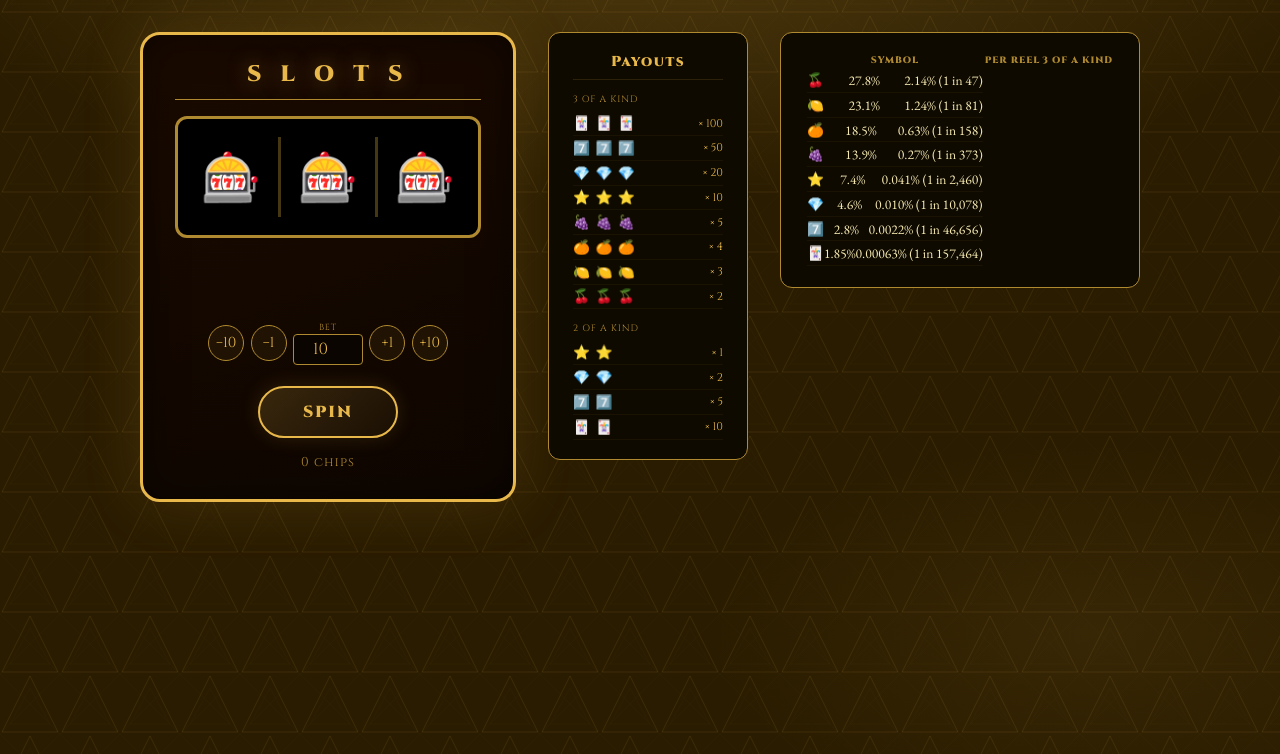
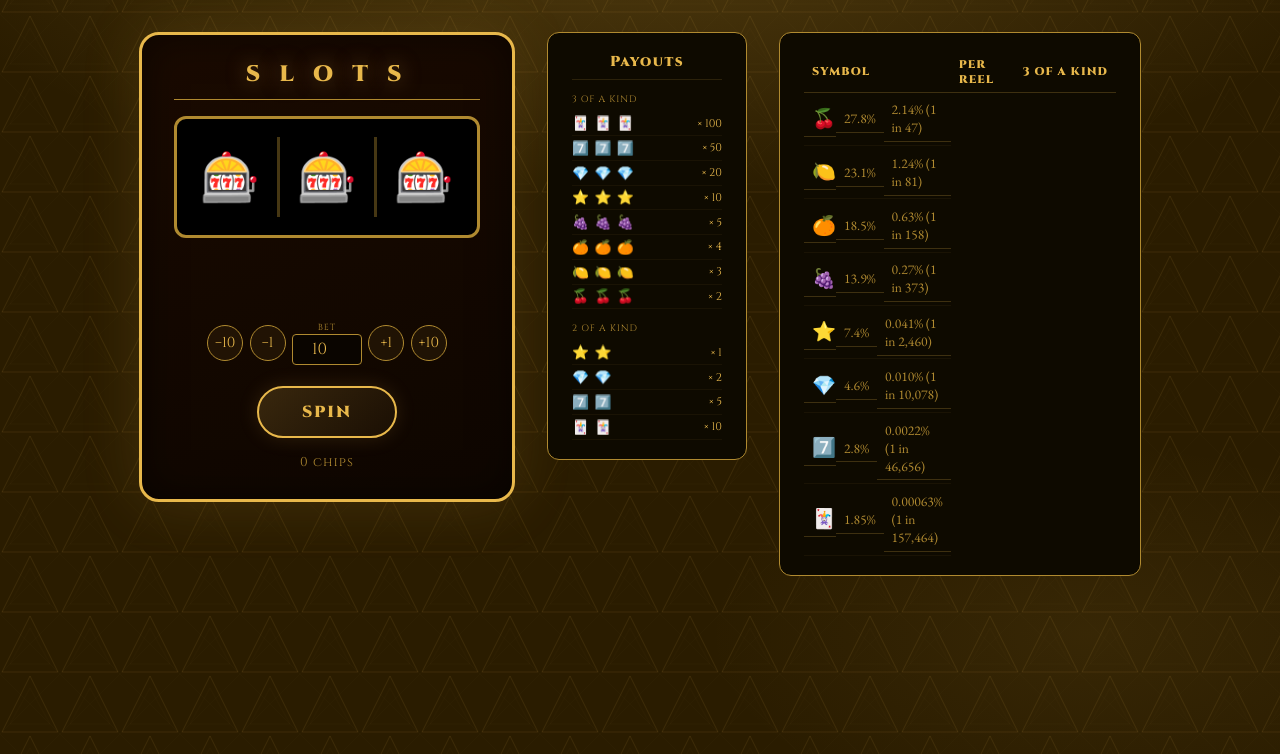
Before and after one commit to TheOrangeCow/library, a Flask app: page /slots in a window 1280 px wide. Shown: the part 46-800 px from the top of the page. Run offline with Flask 3, Linux system fonts and the light colour scheme; the visitor is signed in with stand-in values (Sample User, id 1); parts of the project's set-up code (start-up, migrations or seed data) failed here and were passed over.

Commit message:
updateup

```diff
--- a/slots/static/style.css
+++ b/slots/static/style.css
@@ -1,3 +1,4 @@
+@import url('/pooheads/static/style.css');
 body {
     overflow: auto !important;
 }
@@ -338,3 +339,31 @@ body {
     font-size: 0.7rem;
     color: var(--gold);
 }
+
+#payout-table table {
+    width: 100%;
+    border-collapse: collapse;
+}
+
+#payout-table th {
+    color: var(--gold);
+    font-family: 'Cinzel', serif;
+    font-size: 0.7rem;
+    text-align: left;
+    padding: 0.3rem 0.5rem;
+    border-bottom: 1px solid var(--glass-border);
+}
+
+#payout-table td {
+    color: var(--gold-dim);
+    font-family: 'EB Garamond', serif;
+    font-size: 0.85rem;
+    padding: 0.3rem 0.5rem;
+    border-bottom: 1px solid var(--glass-border);
+}
+
+#payout-table td:first-child {
+    font-size: 1.2rem;
+    width: 2rem;
+    text-align: center;
+}
--- a/slots/templates/slots/index.html
+++ b/slots/templates/slots/index.html
@@ -118,8 +118,8 @@
         <div id="payout-table">
             <table>
                 <tr>
-                    <th class="pt-section-label">Symbol</th>
-                    <th class="pt-section-label">Per reel</th>
+                    <th class="pt-section-label" style="width:2.5rem;">Symbol</th>
+                    <th class="pt-section-label" style="width:4rem;">Per reel</th>
                     <th class="pt-section-label">3 of a kind</th>
                 </tr>
                 <tr class="pt-row">
```
